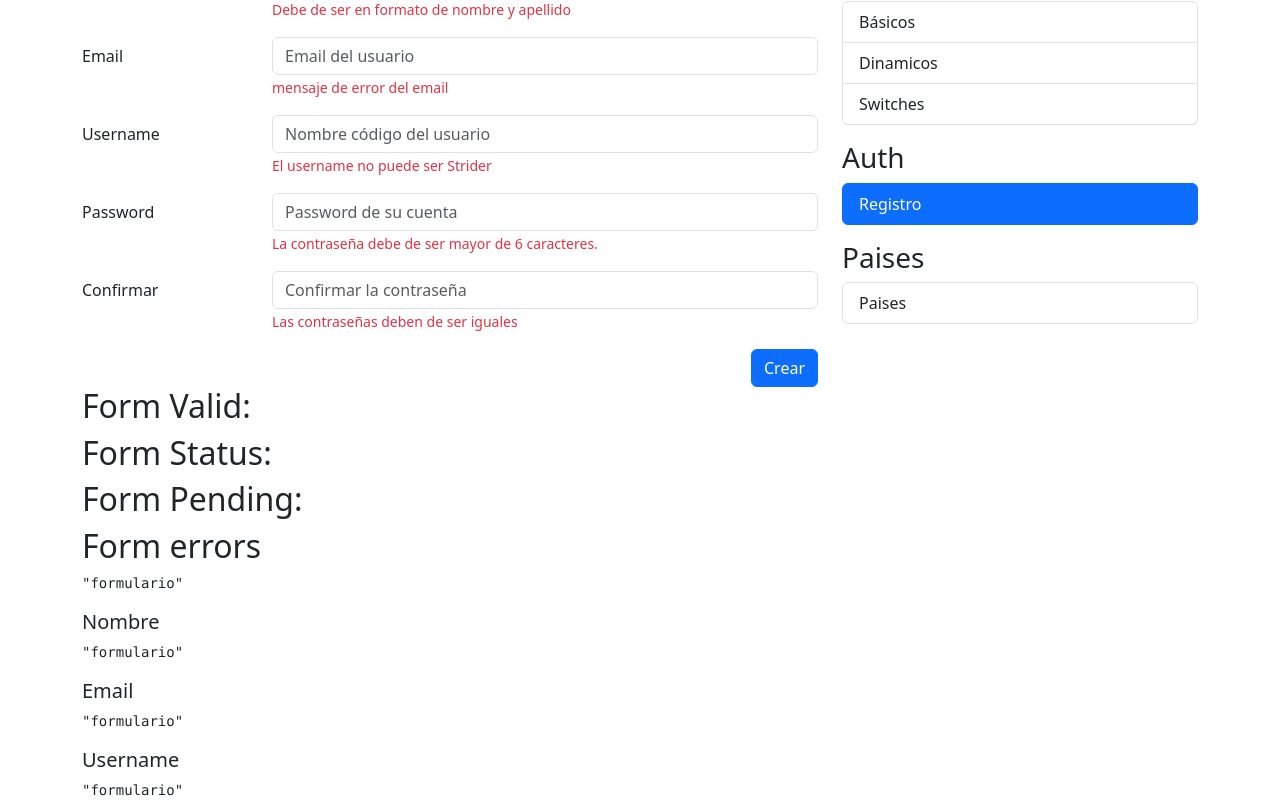
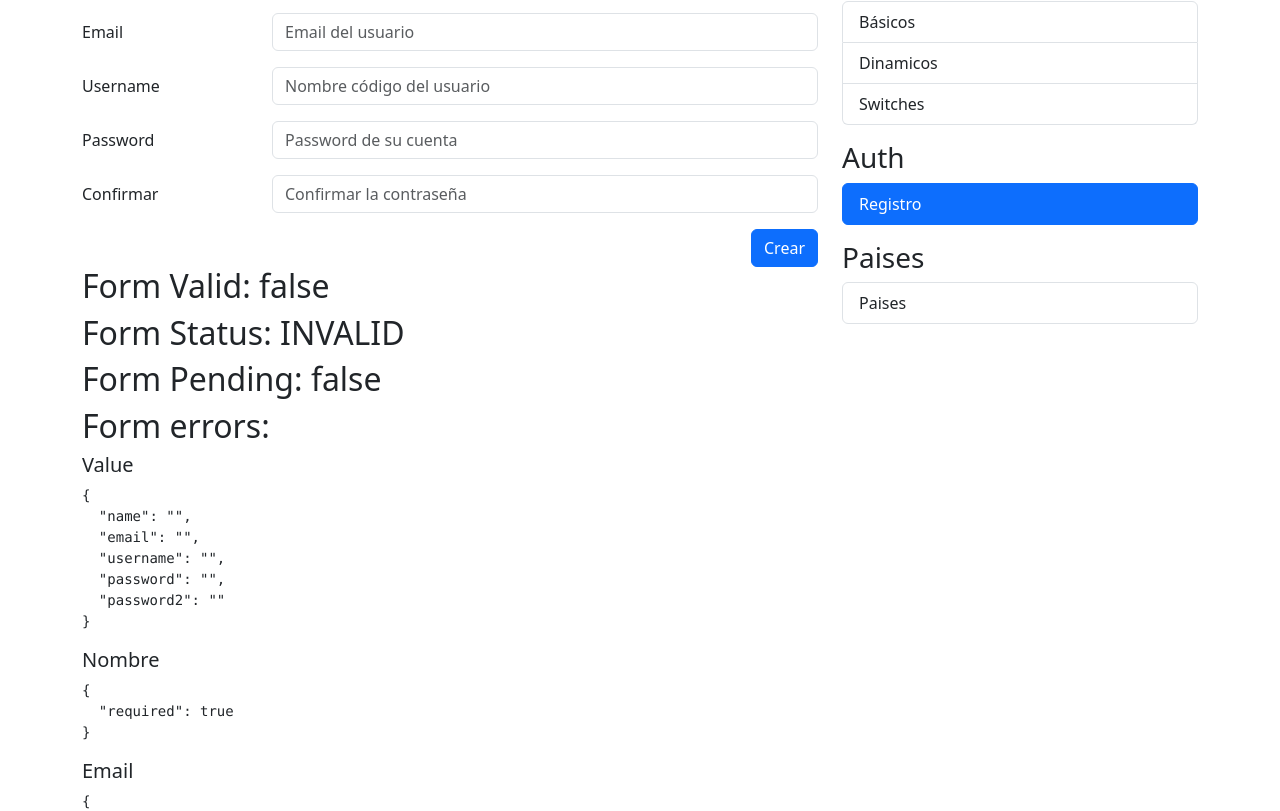
Before and after one commit to ZAIDomy/reactive-forms, an Angular app: page /auth/sign-up in a window 1280 px wide. Shown: the part 160-971 px from the top of the page. Built offline with nearby package versions, Linux system fonts and the light colour scheme.

Commit message:
formulario de registro basico

```diff
--- a/src/app/auth/pages/register-page/register-page.component.html
+++ b/src/app/auth/pages/register-page/register-page.component.html
@@ -4,7 +4,7 @@
 <div class="row">
     <div class="col">
 
-        <form autocomplete="off">
+        <form autocomplete="off" [formGroup]="myForm" (ngSubmit)="onSubmit()">
 
             <!-- Nombre -->
             <div class="row mb-3">
@@ -12,11 +12,15 @@
                 <div class="col-sm-9">
                     <input type="text"
                            class="form-control"
-                           placeholder="Nombre del usuario">
+                           placeholder="Nombre del usuario"
+                           formControlName="name"
+                           >
+                    @if(formUtils.isValidField(myForm,'name')){
+                    <span class="form-text text-danger">
+                        {{formUtils.getFieldError(myForm,'name')}}
+                    </span>
+                    }
 
-                    <span class="form-text text-danger">
-                        Debe de ser en formato de nombre y apellido
-                    </span>
                 </div>
             </div>
 
@@ -26,10 +30,14 @@
                 <div class="col-sm-9">
                     <input type="email"
                            class="form-control"
-                           placeholder="Email del usuario">
+                           placeholder="Email del usuario"
+                           formControlName="email"
+                           >
+                    @if(formUtils.isValidField(myForm,'email')){
                     <span class="form-text text-danger">
-                        mensaje de error del email
+                        {{formUtils.getFieldError(myForm,'email')}}
                     </span>
+                }
                 </div>
             </div>
 
@@ -39,10 +47,14 @@
                 <div class="col-sm-9">
                     <input type="text"
                            class="form-control"
-                           placeholder="Nombre código del usuario">
+                           placeholder="Nombre código del usuario"
+                           formControlName="username"
+                           >
+                    @if(formUtils.isValidField(myForm,'username')){
                     <span class="form-text text-danger">
-                         El username no puede ser Strider
+                        {{formUtils.getFieldError(myForm,'username')}}
                     </span>
+                    }
                 </div>
             </div>
 
@@ -52,11 +64,14 @@
                 <div class="col-sm-9">
                     <input type="password"
                            class="form-control"
-                           placeholder="Password de su cuenta">
-
+                           placeholder="Password de su cuenta"
+                           formControlName="password"
+                           >
+                    @if(formUtils.isValidField(myForm,'password')){
                     <span class="form-text text-danger">
-                         La contraseña debe de ser mayor de 6 caracteres.
+                         {{formUtils.getFieldError(myForm,'password')}}
                     </span>
+                    }
                 </div>
             </div>
 
@@ -66,11 +81,14 @@
                 <div class="col-sm-9">
                     <input type="password"
                            class="form-control"
-                           placeholder="Confirmar la contraseña">
-
+                           placeholder="Confirmar la contraseña"
+                           formControlName="password2"
+                           >
+                    @if(formUtils.isValidField(myForm,'password2')){
                     <span class="form-text text-danger">
-                         Las contraseñas deben de ser iguales
+                         {{formUtils.getFieldError(myForm,'password2')}}
                     </span>
+                    }
                 </div>
             </div>
 
@@ -90,24 +108,26 @@
 </div>
 
 
-<h2>Form Valid: </h2>
-<h2>Form Status: </h2>
-<h2>Form Pending: </h2>
-<h2>Form errors</h2>
-<pre>{{ 'formulario' | json }}</pre>
+<h2>Form Valid: {{ myForm.valid }}</h2>
+<h2>Form Status: {{ myForm.status }}</h2>
+<h2>Form Pending: {{ myForm.pending }}</h2>
+
+<h2>Form errors:</h2>
+
+<h5>Value</h5>
+<pre>{{ myForm.value | json }}</pre>
 
 <h5>Nombre</h5>
-<pre>{{ 'formulario' | json }}</pre>
+<pre>{{ myForm.controls['name'].errors | json }}</pre>
 
 <h5>Email</h5>
-<pre>{{ 'formulario' | json }}</pre>
+<pre>{{ myForm.controls['email'].errors | json }}</pre>
 
 <h5>Username</h5>
-<pre>{{ 'formulario' | json }}</pre>
-
+<pre>{{ myForm.controls['username'].errors | json }}</pre>
 
 <h5>Password</h5>
-<pre>{{ 'formulario' | json }}</pre>
+<pre>{{ myForm.controls['password'].errors | json }}</pre>
 
 <h5>Confirmar</h5>
-<pre>{{ 'formulario' | json }}</pre>
+<pre>{{ myForm.controls['password2'].errors | json }}</pre>
--- a/src/app/auth/pages/register-page/register-page.component.ts
+++ b/src/app/auth/pages/register-page/register-page.component.ts
@@ -1,9 +1,31 @@
 import { JsonPipe } from '@angular/common';
-import { Component } from '@angular/core';
+import { Component, inject } from '@angular/core';
+import { FormBuilder, ReactiveFormsModule, Validators } from '@angular/forms';
+import { FormUtils } from '../../../utils/form-utils';
 
 @Component({
   selector: 'app-register-page',
-  imports: [JsonPipe],
+  imports: [JsonPipe,ReactiveFormsModule],
   templateUrl: './register-page.component.html',
 })
-export class RegisterPageComponent { }
+export class RegisterPageComponent {
+
+  private fb = inject(FormBuilder);
+  formUtils = FormUtils;
+
+  myForm = this.fb.group({
+    name: ['',Validators.required],
+    email: ['',[Validators.required,Validators.email]],
+    username: ['',[Validators.required, Validators.minLength(6)]],
+    password: ['',[Validators.required, Validators.minLength(6)]],
+    password2: ['',Validators.required],
+  });
+
+
+
+onSubmit() {
+
+  this.myForm.markAllAsTouched();
+  console.log(this.myForm.value);
+}
+}
--- a/src/app/utils/form-utils.ts
+++ b/src/app/utils/form-utils.ts
@@ -11,6 +11,8 @@ static getTextError(errors: ValidationErrors){
             return `Minimo de ${errors['minlength'].requiredLength } caracteres`;
         case 'min':
             return `Valor minimo de ${errors['min'].min }`;
+        case 'email':
+            return `Email no valido ${errors['email'].email }`;
         }
     }
     return null;
```
